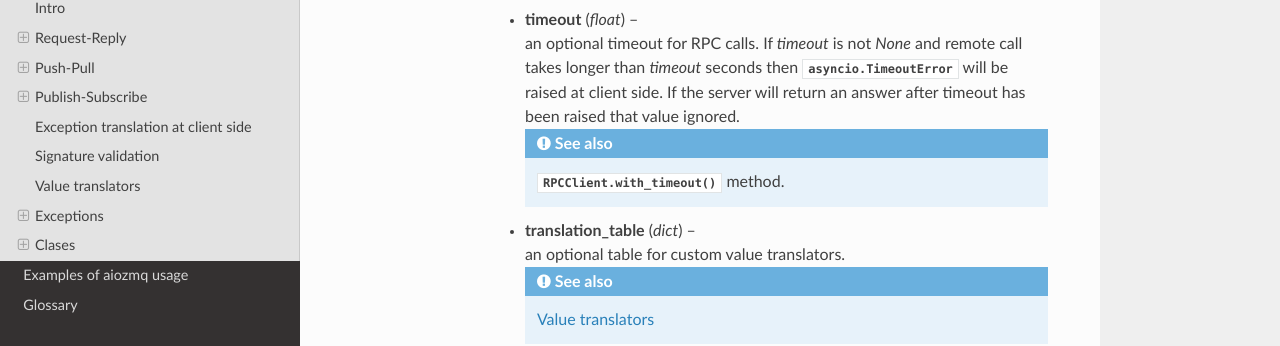
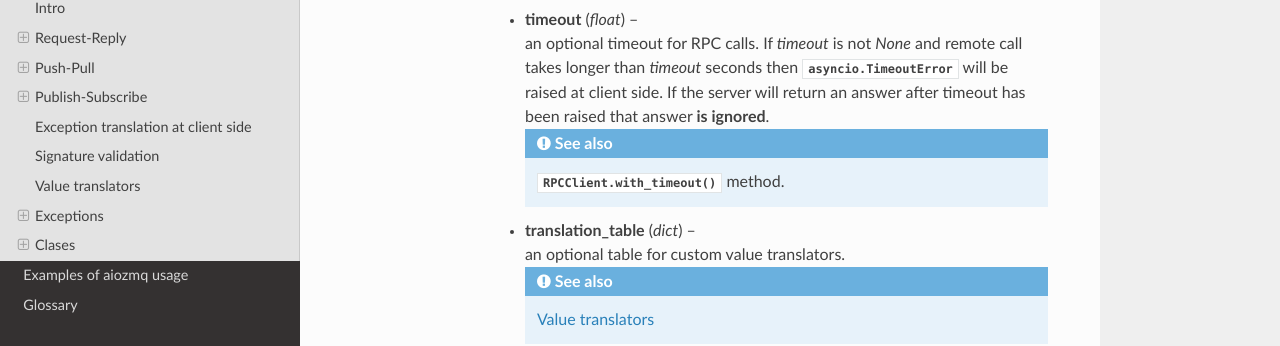
Before and after one commit to aio-libs/aiozmq, a Sphinx documentation site: the page built from docs/rpc.rst, in a window 1280 px wide and 900 px high, scrolled down 1882 px. Shown: the part 200-546 px from the top of the window. Built offline with Sphinx 7.4.7 and the Read the Docs theme 2.0.0, drawn with Linux system fonts in a browser that asks for light colours; some of the changed text lies outside the part shown.

Commit message:
Rewording of the doc

```diff
--- a/docs/rpc.rst
+++ b/docs/rpc.rst
@@ -109,7 +109,7 @@ The basic usage is::
        *timeout* is not *None* and remote call takes longer than
        *timeout* seconds then :exc:`asyncio.TimeoutError` will be raised
        at client side. If the server will return an answer after timeout
-       has been raised that value ignored.
+       has been raised that answer **is ignored**.
 
        .. seealso:: :meth:`RPCClient.with_timeout` method.
 
@@ -833,7 +833,7 @@ Clases
          *timeout* is not *None* and remote call takes longer than
          *timeout* seconds then :exc:`asyncio.TimeoutError` will be raised
          at client side. If the server will return an answer after timeout
-         has been raised that value ignored.
+         has been raised that answer **is ignored**.
 
          .. seealso:: :func:`connect_rpc` coroutine.
 
```
